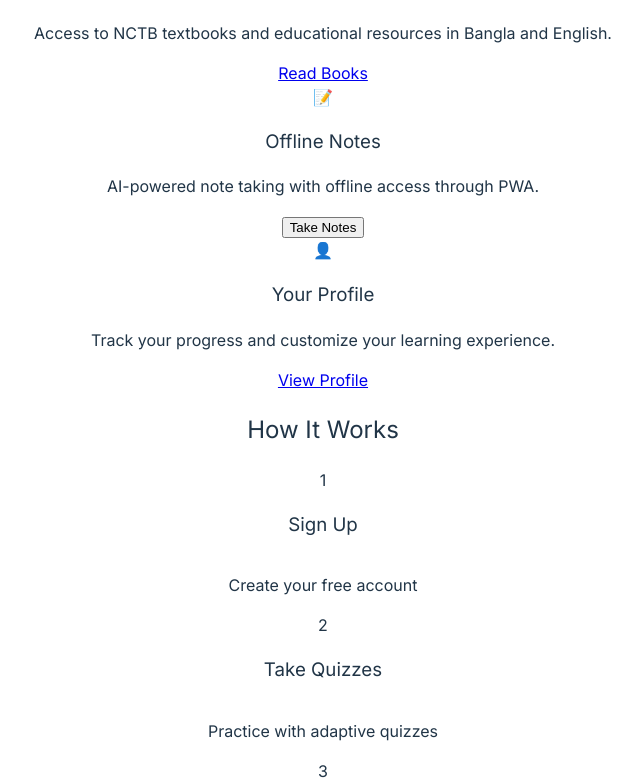
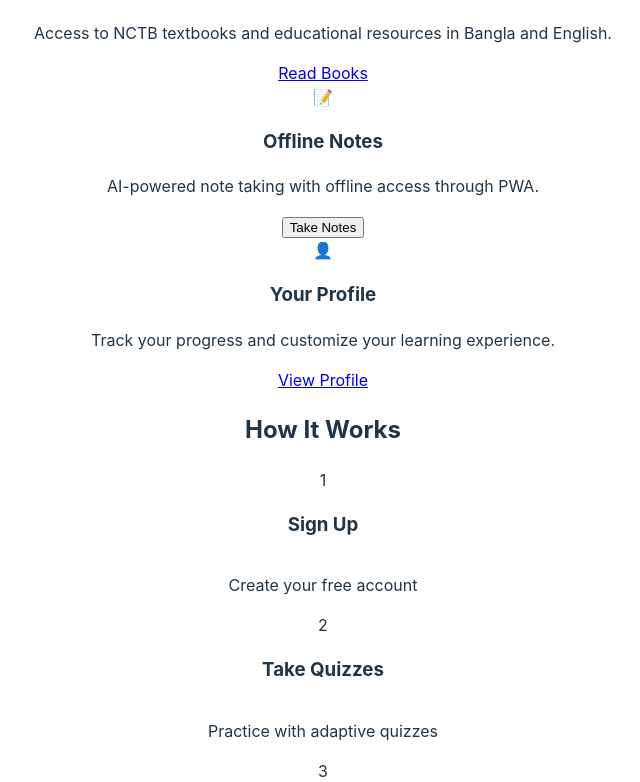
Before and after one commit to SomratChandraRoy/schoolproject, a React (Vite) app in the folder frontend/medhabangla/: page / in a window 1280 px wide. Shown: the part 756-1538 px from the top of the page, without its empty margins (317-957 px from the left). Built offline with nearby package versions, Linux system fonts and the light colour scheme.

Commit message:
prompt added

```diff
--- a/frontend/medhabangla/src/index.css
+++ b/frontend/medhabangla/src/index.css
@@ -1,9 +1,9 @@
-@import '@fontsource/inter';
-@import '@fontsource/hind-siliguri';
-
 @tailwind base;
 @tailwind components;
 @tailwind utilities;
+
+@import '@fontsource/inter';
+@import '@fontsource/hind-siliguri';
 
 :root {
   font-family: 'Inter', system-ui, Avenir, Helvetica, Arial, sans-serif;
```
Also changed, not shown: 1 other file (tests, documents, lock files or other folders).
